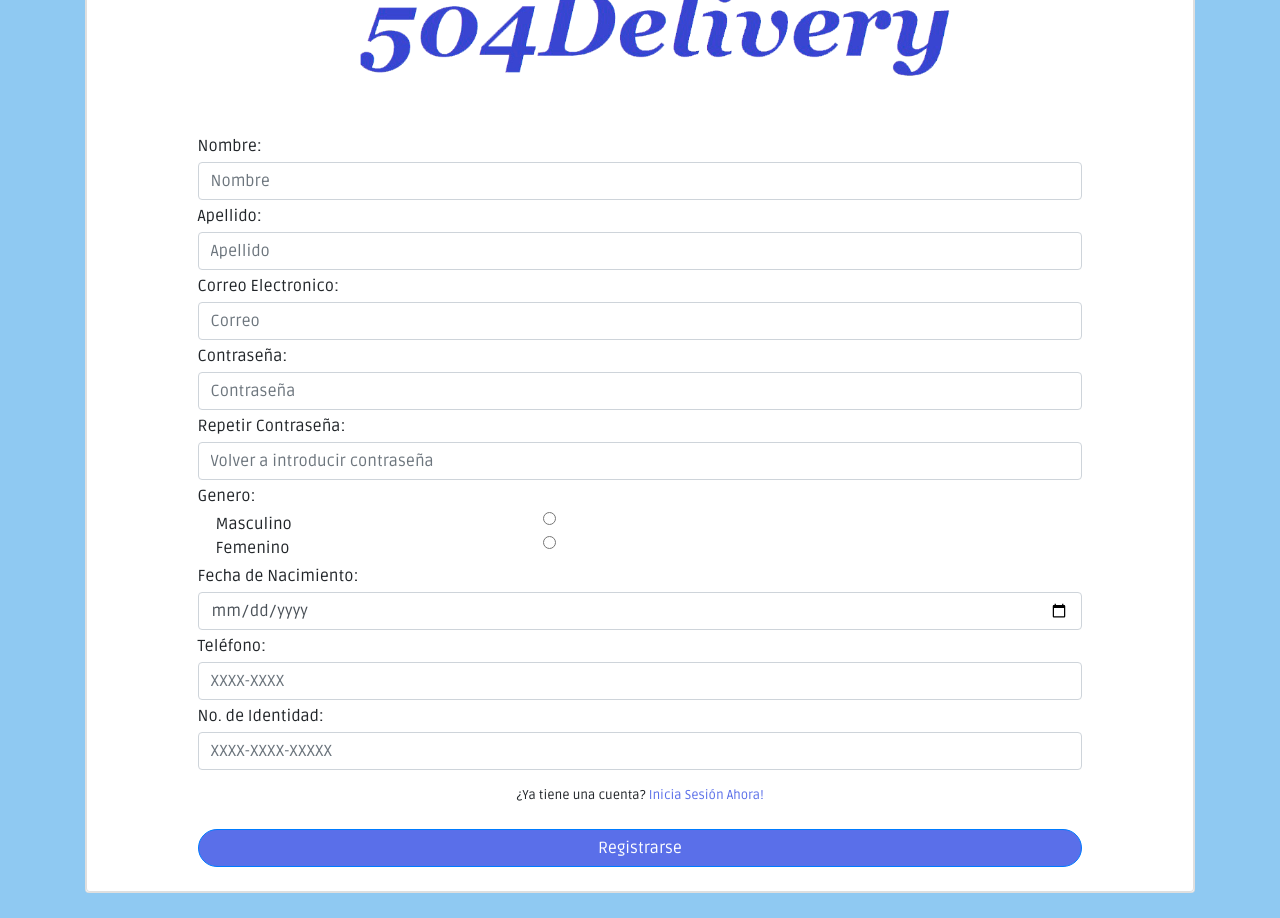
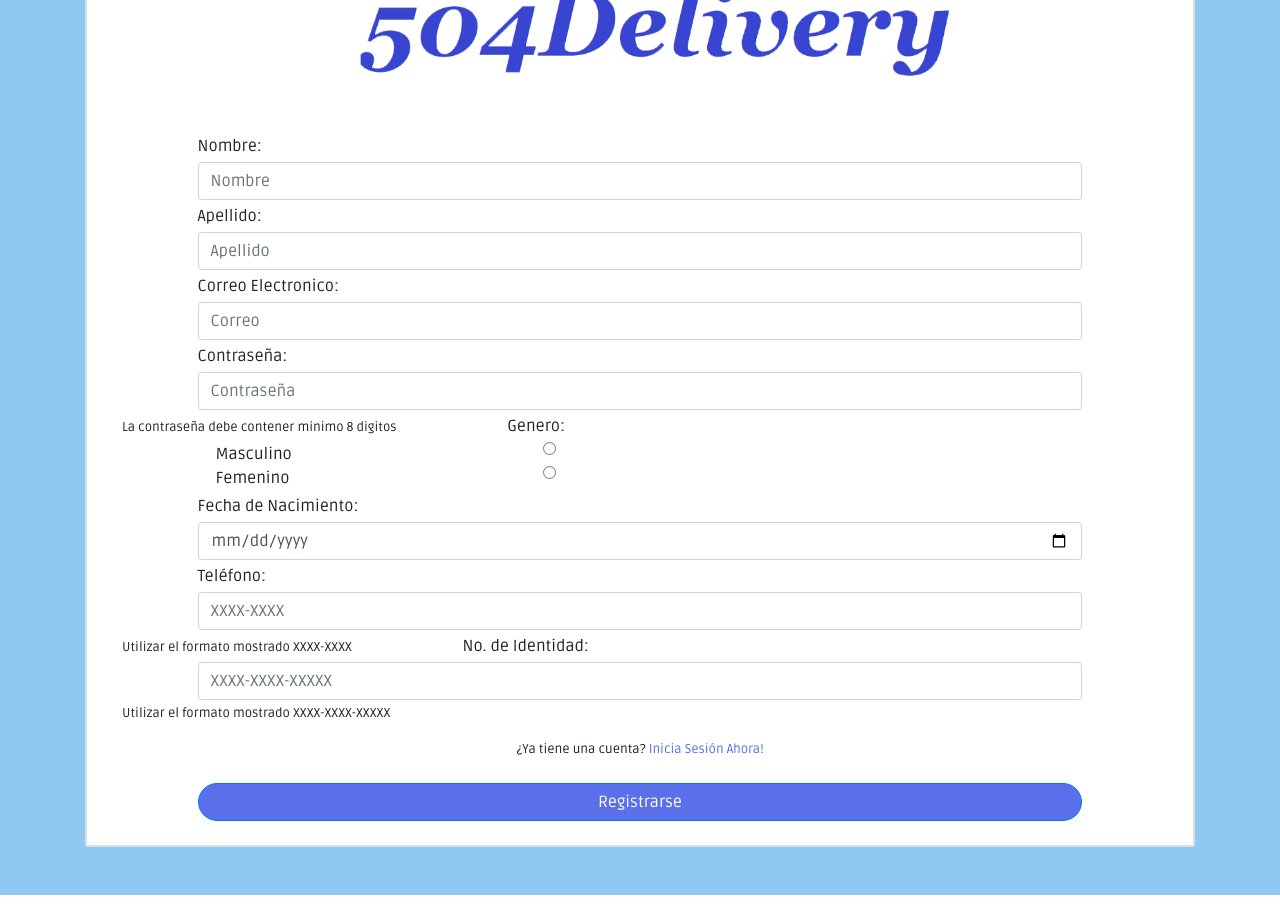
Before and after one commit to LPSoldier19/504-Delivery-Motoristas, an Angular app: page /signup in a window 1280 px wide. Shown: the part 440-1358 px from the top of the page. After the commit the page ends 1335 px from the top, so only its background shows below. Built offline with nearby package versions, Linux system fonts and the light colour scheme.

Commit message:
Funcion completa de la pagina de Registro ---- Validacion del estado del Motorista para el inicio de Sesion

```diff
--- a/src/app/app.module.ts
+++ b/src/app/app.module.ts
@@ -2,6 +2,7 @@ import { NgModule } from '@angular/core';
 import { BrowserModule } from '@angular/platform-browser';
 import { HttpClientModule, HTTP_INTERCEPTORS } from '@angular/common/http';
 import { FormsModule } from '@angular/forms';
+import { ReactiveFormsModule } from '@angular/forms';
 
 import { AppComponent } from './app.component';
 import { AppRoutingModule } from './app-routing.module';
@@ -37,7 +38,8 @@ import { TokenInterceptorService } from './services/token-interceptor.service';
     NgbModule,
     FontAwesomeModule,
     FormsModule,
-    HttpClientModule
+    HttpClientModule,
+    ReactiveFormsModule
   ],
   providers: [AuthGuard,{provide:HTTP_INTERCEPTORS, useClass: TokenInterceptorService, multi:true}],
   bootstrap: [AppComponent]
--- a/src/app/auth.guard.ts
+++ b/src/app/auth.guard.ts
@@ -1,7 +1,7 @@
 import { Injectable } from '@angular/core';
 import { CanActivate} from '@angular/router';
 import { Observable } from 'rxjs';
-import { AuthService } from './services/auth.service';
+import { MotoristasService } from './services/motoristas.service';
 import { Router } from '@angular/router';
 
 @Injectable({
@@ -9,11 +9,11 @@ import { Router } from '@angular/router';
 })
 export class AuthGuard implements CanActivate {
 
-  constructor(private authService:AuthService, private router:Router){
+  constructor(private motoristaService:MotoristasService, private router:Router){
   }
 
   canActivate(): boolean{
-    if (this.authService.loggedIn()){
+    if (this.motoristaService.loggedIn()){
       return true
     }
 
--- a/src/app/components/signup/signup.component.html
+++ b/src/app/components/signup/signup.component.html
@@ -7,39 +7,42 @@
                             <img src="../../../assets/images/logos/Logo-Oficial.png" class="img-fluid" alt="">
                         </div>
                     </div>
-                    <form class="my-3">
+                    <form class="my-3" [formGroup]="formularioRegistro">
                         <label class="my-1">Nombre:</label>
-                        <input type="text" class="form-control" placeholder="Nombre">
+                        <input type="text" class="form-control" formControlName="nombre" placeholder="Nombre" required>
                         <label class="my-1">Apellido:</label>
-                        <input type="text" class="form-control" placeholder="Apellido">
+                        <input type="text" class="form-control" formControlName="apellido" placeholder="Apellido" required>
                         <label class="my-1">Correo Electronico:</label>
-                        <input type="email" class="form-control" placeholder="Correo">
+                        <input type="email" class="form-control" formControlName="correo" placeholder="Correo" required>
                         <label class="my-1">Contraseña:</label>
-                        <input type="password" class="form-control" placeholder="Contraseña">
-                        <label class="my-1">Repetir Contraseña:</label>
-                        <input type="password" class="form-control" placeholder="Volver a introducir contraseña">
+                        <input type="password" class="form-control" placeholder="Contraseña" formControlName="password">
+                        <small style="margin-left: 35px;">La contraseña debe contener minimo 8 digitos</small>
+                        <!-- <label class="my-1">Repetir Contraseña:</label>
+                        <input type="password" class="form-control" placeholder="Volver a introducir contraseña"> -->
                         <label class="my-1">Genero:</label>
                         <div class="form-check">
-                            <input class="form-check-input" type="radio" name="flexRadioDefault" id="flexRadioDefault1">
+                            <input class="form-check-input" formControlName="genero" value="Masculino" type="radio" name="genero" id="genero">
                             <label class="form-check-label" for="flexRadioDefault1">
                               Masculino
                             </label>
                         </div>
                         <div class="form-check">
-                            <input class="form-check-input" type="radio" name="flexRadioDefault" id="flexRadioDefault2">
+                            <input class="form-check-input" formControlName="genero" value="Femenino" type="radio" name="genero" id="genero">
                             <label class="form-check-label" for="flexRadioDefault2">
                               Femenino
                             </label>
                         </div>
                         <label class="my-1">Fecha de Nacimiento:</label>
-                        <input type="date" class="form-control">
+                        <input type="date" class="form-control" formControlName="fechaNacimiento" required>
                         <label class="my-1">Teléfono:</label>
-                        <input type="text" class="form-control" placeholder="XXXX-XXXX">
+                        <input type="text" class="form-control" placeholder="XXXX-XXXX" formControlName="telefono" pattern="[0-9]{4}-[0-9]{4}" required>
+                        <small style="margin-left: 35px;">Utilizar el formato mostrado XXXX-XXXX</small>
                         <label class="my-1">No. de Identidad:</label>
-                        <input type="text" class="form-control" placeholder="XXXX-XXXX-XXXXX">
+                        <input type="text" class="form-control" placeholder="XXXX-XXXX-XXXXX" formControlName="identidad" pattern="[0-9]{4}-[0-9]{4}-[0-9]{5}" required>
+                        <small style="margin-left: 35px;">Utilizar el formato mostrado XXXX-XXXX-XXXXX</small>
                     </form>
                     <span style="margin: 0 auto; font-size: 0.8rem;">¿Ya tiene una cuenta? <a routerLink='/'>Inicia Sesión Ahora!</a></span>
-                    <button class="btn btn-primary my-4" style="width: 80%; margin: 0 auto;">Registrarse</button>
+                    <button class="btn btn-primary my-4" style="width: 80%; margin: 0 auto;" (click)="guardarNuevoMotorista()">Registrarse</button>
                 </div>
             </div>
     </div>
--- a/src/app/components/signup/signup.component.ts
+++ b/src/app/components/signup/signup.component.ts
@@ -1,4 +1,9 @@
 import { Component, OnInit } from '@angular/core';
+import {Title} from '@angular/platform-browser';
+import { FormControl, FormGroup, Validators } from '@angular/forms';
+import { DatePipe } from '@angular/common';
+import { MotoristasService } from '../../services/motoristas.service';
+import { Router } from '@angular/router';
 
 @Component({
   selector: 'app-signup',
@@ -7,9 +12,46 @@ import { Component, OnInit } from '@angular/core';
 })
 export class SignupComponent implements OnInit {
 
-  constructor() { }
+  formularioRegistro = new FormGroup({
+    nombre: new FormControl('', [Validators.required]),
+    apellido: new FormControl('', [Validators.required]),
+    correo: new FormControl('', [Validators.required]),
+    password: new FormControl('', [Validators.required, Validators.minLength(8)]),
+    genero: new FormControl('', [Validators.required]),
+    fechaNacimiento: new FormControl('', [Validators.required]),
+    telefono: new FormControl('', [Validators.required]),
+    identidad: new FormControl('', [Validators.required]),
+    estado: new FormControl('')
+  });
+
+
+
+  constructor(private title:Title, private motoristaService:MotoristasService, private router:Router) { }
 
   ngOnInit(): void {
+    this.title.setTitle('504 Delivery - Registro');
+  }
+
+
+  guardarNuevoMotorista(){
+    this.formularioRegistro.patchValue({
+      estado: "Pendiente",
+      fechaNacimiento: new DatePipe('en-US').transform(this.formularioRegistro.get('fechaNacimiento')?.value, 'dd/MM/yyyy')
+    })
+    // console.log(new DatePipe('en-US').transform(this.formularioRegistro.get('fechaNacimiento')?.value, 'dd/MM/yyyy'));
+    if(this.formularioRegistro.valid){
+      this.motoristaService.registrar(this.formularioRegistro.value).subscribe(
+        res=>{
+          this.router.navigate(['/'])
+        },
+        error=>{
+          console.log(error);
+        }
+      )
+    }
+    else{
+      alert('Todos los campos son obligatorios (o información no rellenada con formato mostrado)');
+    }
   }
 
 }
--- a/src/app/services/auth.service.ts
+++ b/src/app/services/motoristas.service.ts
@@ -5,7 +5,7 @@ import { Router } from '@angular/router';
 @Injectable({
   providedIn: 'root'
 })
-export class AuthService {
+export class MotoristasService {
 
   private URLMotoristas = "http://localhost:8888/motoristas";
 
@@ -13,6 +13,10 @@ export class AuthService {
 
   login(motorista:any){
     return this.http.post<any>(this.URLMotoristas+'/login', motorista);
+  }
+
+  registrar(motorista:any){
+    return this.http.post(`${this.URLMotoristas}/signup`, motorista);
   }
 
   loggedIn():Boolean{
--- a/src/app/services/token-interceptor.service.ts
+++ b/src/app/services/token-interceptor.service.ts
@@ -1,6 +1,6 @@
 import { Injectable } from '@angular/core';
 import { HttpInterceptor } from '@angular/common/http';
-import { AuthService } from './auth.service';
+import { MotoristasService } from './motoristas.service';
 
 @Injectable({
   providedIn: 'root'
@@ -9,12 +9,12 @@ import { AuthService } from './auth.service';
 
 export class TokenInterceptorService implements HttpInterceptor {
 
-  constructor(private authService: AuthService){}
+  constructor(private motoristaService: MotoristasService){}
 
   intercept(req:any, next:any){
     const tokenizeReq = req.clone({
       setHeaders: {
-        Authorization: `Bearer ${this.authService.getToken()}`
+        Authorization: `Bearer ${this.motoristaService.getToken()}`
       }
     })
     return next.handle(tokenizeReq);
```
Also changed, not shown: src/app/components/login/login.component.ts (+14 -6 lines).
